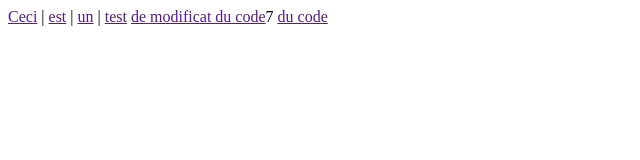
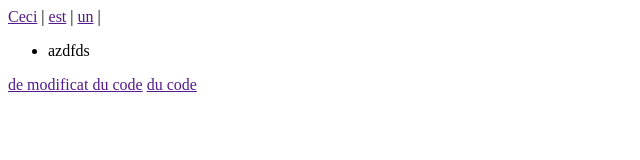
Before and after one commit to Ziirkov/Repo_TP_SQLSERVER, a plain HTML site: page index.html in a window 1280 px wide. Shown: the whole page, without its empty margins (0-640 px from the left). Drawn offline with Linux system fonts and the light colour scheme.

Commit message:
Update index.html

```diff
--- a/index.html
+++ b/index.html
@@ -8,8 +8,14 @@
 <a href="">Ceci</a> |
 <a href="">est</a> |
 <a href="">un</a> |
-<a href="">test</a>
-<a href="">de modificat du code</a>7
+<div>
+	<ul>
+	<li>
+		azdfds
+	</li>
+	</ul>
+</div>
+<a href="">de modificat du code</a>
 <a href="">du code</a>
 </nav>
 </body>
```
